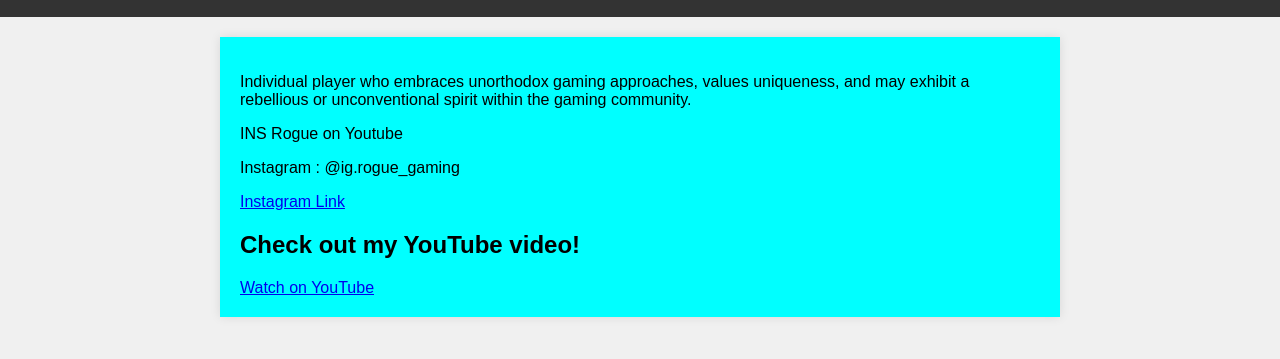
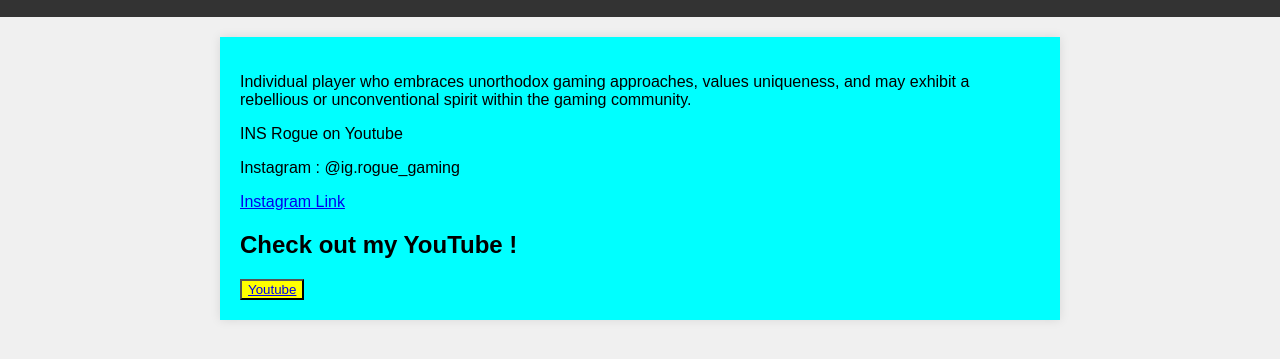
Before and after one commit to BHARATH0252/Test, a plain HTML site: page index.html in a window 1280 px wide. Shown: the part 95-454 px from the top of the page. Drawn offline with Linux system fonts and the light colour scheme.

Commit message:
Finished 1.0.0

```diff
--- a/index.html
+++ b/index.html
@@ -17,9 +17,12 @@
 
 
         <a href="www.linkedin.com/in/h-bharath-5b8749285/">Instagram Link</a>
-        <h1>Check out my YouTube video!</h1>
-        <a href="https://youtube.com/@insrogue2448?si=rgnZLMy3wsBji3Kq" target="_blank">Watch on YouTube</a>
-</body>
+        <h1>Check out my YouTube !</h1>
+        <button style="background-color:yellow; color: aqua">
+            <a href="https://youtube.com/@insrogue2448?si=rgnZLMy3wsBji3Kq" target="_blank">Youtube</a>
+          </button>
+
+        </body>
     </section>
 </body>
 </html>
```
